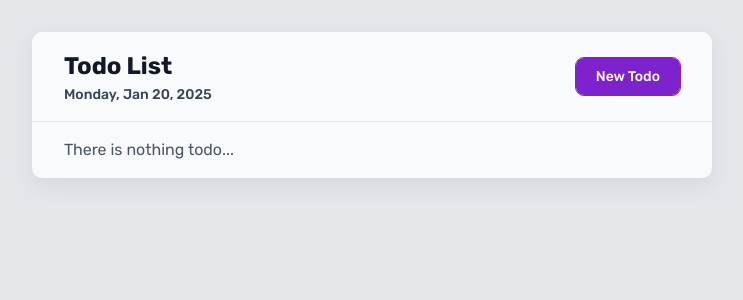
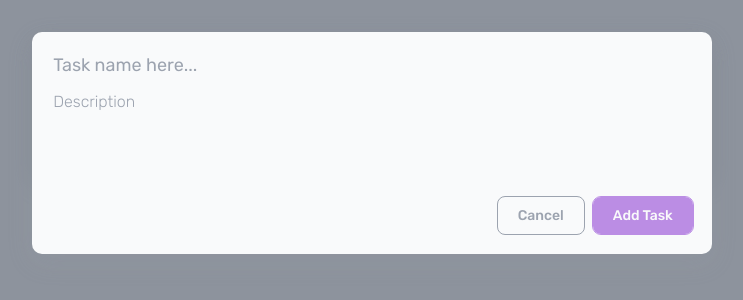
Before and after one commit to the-siavash/todolist-app, a React (Vite) app: page / in a window 1280 px wide. Both pictures are taken after a click on the button "New Todo". Shown: the top 300 px of the page, without its empty margins (268-1011 px from the left). Built offline with nearby package versions, Linux system fonts and the light colour scheme.

Commit message:
feat: implement 'TodoAddItem' component to add item into todolist

```diff
--- /dev/null
+++ b/src/components/TodoAddItem.jsx
@@ -0,0 +1,80 @@
+import { useState } from 'react';
+
+function TodoAddItem({ onTodoSubmit, dialogRef }) {
+  const [title, setTitle] = useState('');
+  const [description, setDescription] = useState('');
+
+  const createTodo = () => {
+    if (!title || !description) return null;
+    const todo = {
+      id: Date.now(),
+      isChecked: false,
+      title: title,
+      description: description,
+      createdAt: new Date().toISOString(),
+      editedAt: new Date().toISOString(),
+    };
+    onTodoSubmit(todo);
+    setTitle('');
+    setDescription('');
+  };
+
+  const handleSubmitClick = () => {
+    createTodo();
+    dialogRef.current.close();
+  };
+
+  const handleCancelClick = () => {
+    setTitle('');
+    setDescription('');
+    dialogRef.current.close();
+  };
+
+  const handleEscape = (e) => {
+    if (e.key === 'Escape') {
+      setTitle('');
+      setDescription('');
+    }
+  };
+
+  return (
+    <dialog ref={dialogRef} className="dialog" onKeyDown={handleEscape}>
+      <div className="dialog__content">
+        <form onSubmit={(event) => event.preventDefault()}>
+          <input
+            type="text"
+            placeholder="Task name here..."
+            autoComplete="off"
+            className="todolist__input-title"
+            value={title}
+            onChange={(event) => setTitle(event.target.value)}
+          />
+          <textarea
+            placeholder="Description"
+            className="todolist__input-description"
+            value={description}
+            onChange={(event) => setDescription(event.target.value)}
+          ></textarea>
+        </form>
+        <div className="dialog__buttons">
+          <button
+            className="btn btn--secondary"
+            type="button"
+            onClick={() => handleCancelClick()}
+          >
+            Cancel
+          </button>
+          <button
+            className="btn btn--primary"
+            type="submit"
+            onClick={() => handleSubmitClick()}
+            disabled={!title || !description}
+          >
+            Add Task
+          </button>
+        </div>
+      </div>
+    </dialog>
+  );
+}
+export default TodoAddItem;
--- a/src/components/Todolist.jsx
+++ b/src/components/Todolist.jsx
@@ -1,8 +1,10 @@
-import { useState } from 'react';
+import { useRef, useState } from 'react';
 import TodoItem from './TodoItem';
+import TodoAddItem from './TodoAddItem';
 
 function Todolist() {
   const [todolist, setTodolist] = useState([]);
+  const dialogRef = useRef();
 
   const today = {
     weekday: new Date().toLocaleDateString('en-US', { weekday: 'long' }),
@@ -12,6 +14,10 @@ function Todolist() {
   };
   const formattedToday = `${today.weekday}, ${today.month} ${today.day}, ${today.year}`;
 
+  const handleTodolist = (todo) => {
+    setTodolist([...todolist, todo]);
+  };
+
   return (
     <div className="todolist">
       <div className="todolist__header">
@@ -19,9 +25,14 @@ function Todolist() {
           <h1 className="todolist__title">Todo List</h1>
           <p className="todolist__date">{formattedToday}</p>
         </div>
-        <button className="btn btn--primary" type="button">
+        <button
+          className="btn btn--primary"
+          type="button"
+          onClick={() => dialogRef.current?.showModal()}
+        >
           New Todo
         </button>
+        <TodoAddItem dialogRef={dialogRef} onTodoSubmit={handleTodolist} />
       </div>
 
       <div className="todolist__body">
--- a/src/styles/App.css
+++ b/src/styles/App.css
@@ -17,12 +17,17 @@
   }
 }
 
+.btn:disabled {
+  opacity: 0.5;
+  cursor: not-allowed;
+}
+
 .btn--primary {
   background-color: var(--color-primary);
   outline: 1px solid var(--color-primary);
   color: var(--color-gray-50);
 }
-.btn--primary:hover {
+.btn--primary:hover:not(:disabled) {
   background-color: inherit;
   outline: 1px solid var(--color-primary);
   color: var(--color-primary);
@@ -153,3 +158,59 @@
     font-size: 0.875rem;
   }
 }
+
+/* Component: dialog */
+
+.dialog {
+  width: 680px;
+  margin: 2rem auto;
+  border: 0;
+  border-radius: 10px;
+  box-shadow: rgba(149, 157, 165, 0.2) 0px 8px 24px;
+  background-color: var(--color-gray-50);
+  padding: 1.2rem;
+}
+
+::backdrop {
+  background-color: var(--color-gray-700);
+  opacity: 0.5;
+}
+
+.dialog__content form {
+  display: flex;
+  flex-direction: column;
+  gap: 0.5rem;
+  margin-bottom: 0.5rem;
+}
+
+.todolist__input-title {
+  color: var(--color-gray-600);
+  font-size: 1.125rem;
+  border: none;
+  outline: none;
+  background-color: inherit;
+}
+.todolist__input-title::placeholder {
+  color: var(--color-gray-400);
+}
+
+.todolist__input-description {
+  color: var(--color-gray-600);
+  font-size: 1rem;
+  font-weight: 300;
+  border: none;
+  outline: none;
+  background-color: inherit;
+  resize: none;
+  min-height: 100px;
+}
+.todolist__input-description::placeholder {
+  color: var(--color-gray-400);
+}
+
+.dialog__buttons {
+  display: flex;
+  justify-content: end;
+  align-items: center;
+  gap: 0.5rem;
+}
--- a/src/styles/index.css
+++ b/src/styles/index.css
@@ -85,3 +85,13 @@ ul {
   max-width: 680px;
   margin: 0 auto;
 }
+
+.flex {
+  display: flex;
+}
+.items-center {
+  align-items: center;
+}
+.gap-1 {
+  gap: 0.75rem;
+}
```
